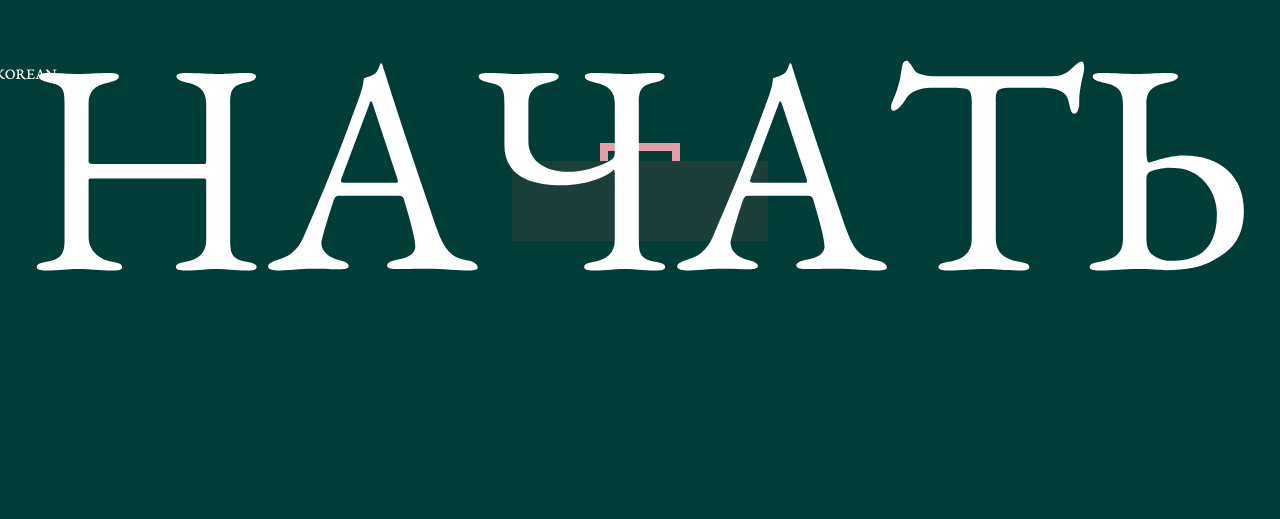
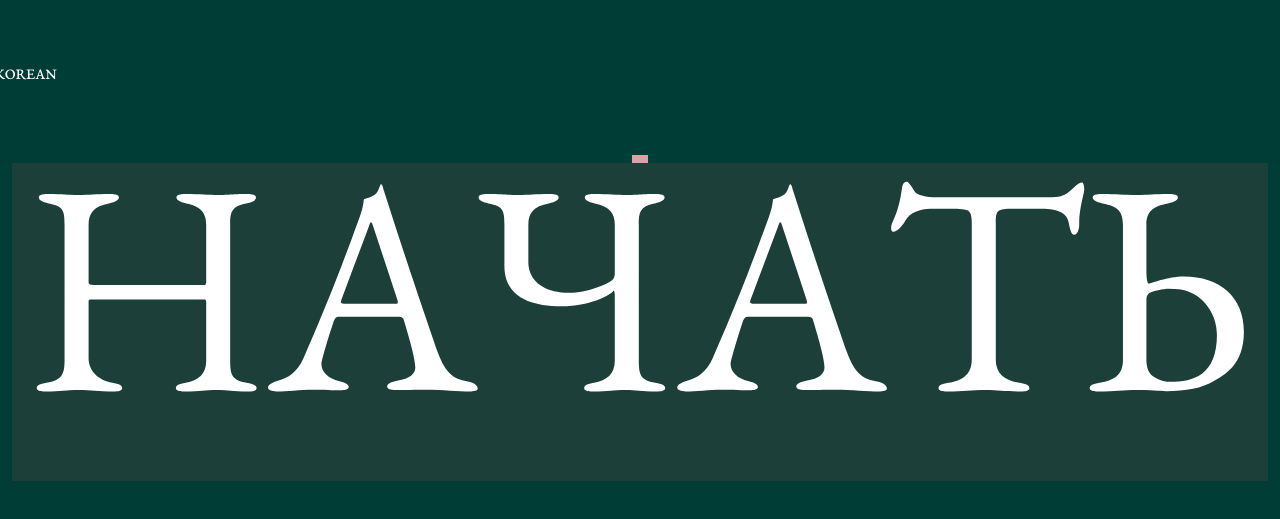
Before and after one commit to kaktuseducation/Korean, a plain HTML site: page index.html in a window 1280 px wide. Shown: the part 237-756 px from the top of the page. Drawn offline with Linux system fonts and the light colour scheme.

Commit message:
Update style.css

```diff
--- a/CSS/style.css
+++ b/CSS/style.css
@@ -27,8 +27,6 @@ body{
 
 .rectangle{
     position: absolute;
-    width: 5vw;
-    height: 3vh;
     background-color: argb(0,0,0);
     border: 1vh solid #e29ea8;
     display: flex;
@@ -42,8 +40,6 @@ body{
     font-size: 300px;
     color: white;
     border: 1vh solid #1d3f3a;
-    width: 20vw;
-    height: 10vh;
     background: #1d3f3a;
     top: 42%;
     display: flex;
```
